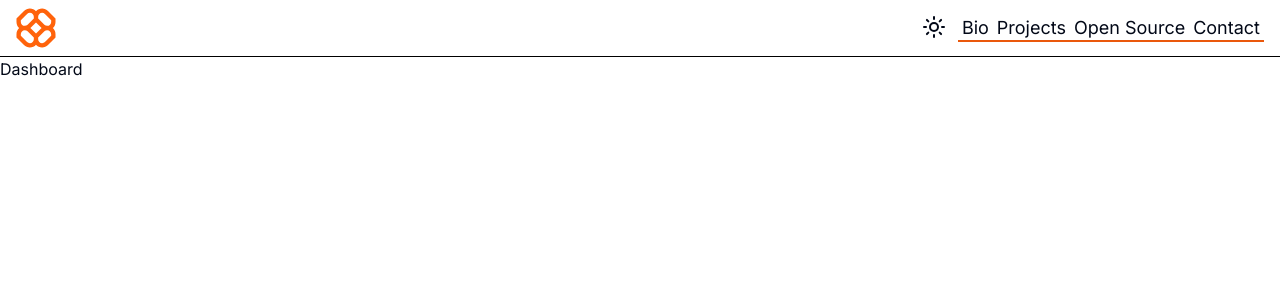
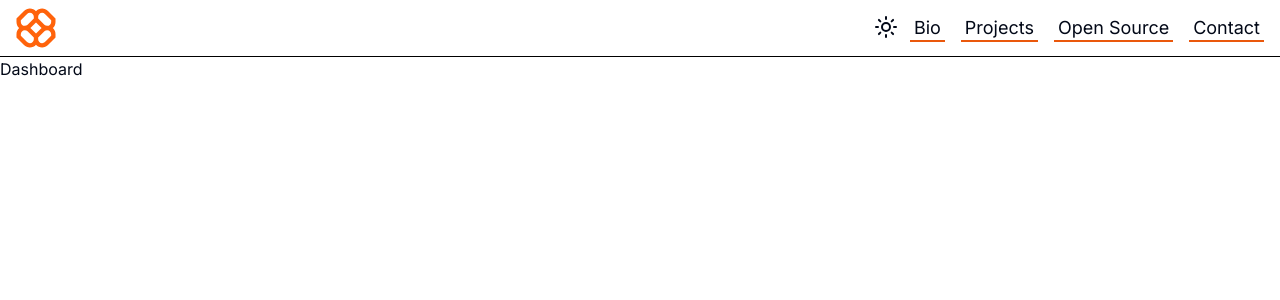
Before and after one commit to Surya10102000/next-portfolio, a Next.js app: page / in a window 1280 px wide. Shown: the top 300 px of the page. Built offline with nearby package versions, Linux system fonts and the light colour scheme.

Commit message:
typo fix

```diff
--- a/components/Header.tsx
+++ b/components/Header.tsx
@@ -50,7 +50,7 @@ const Header = () => {
                 toggle={setOpen}
               />
             </button>
-            <div className="hidden md:flex text-lg gap-4-">
+            <div className="hidden md:flex text-lg gap-4">
               <p className="my-6 group relative w-max">
                 <span className="px-1 relative z-10 group-hover:text-white">
                   Bio
```
